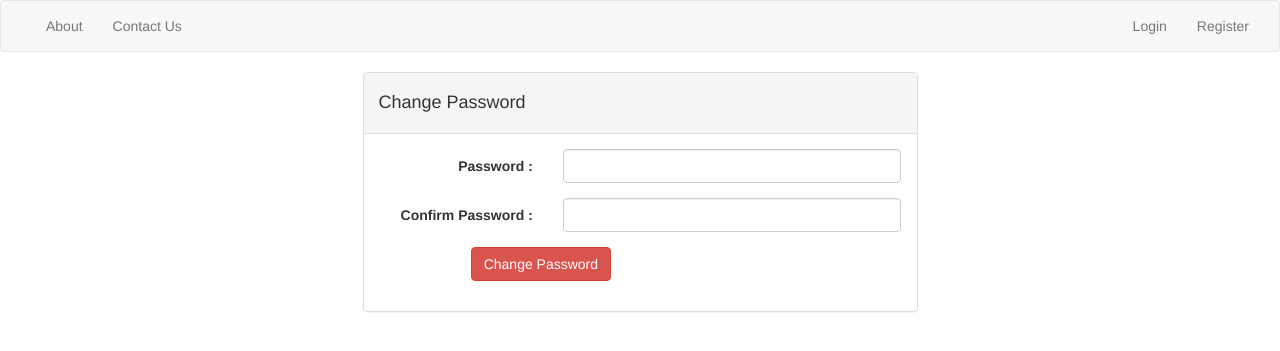
After one commit to tebogosewape/bootstrapslim, a PHP site: template resources/views/app/change_password.twig in a window 1280 px wide. The commit adds this page. Shown: the top 351 px of the page. Run offline with PHP 8.4, Linux system fonts and the light colour scheme; the template is opened without the code that fills it, so the values that code supplies are empty; some libraries are stand-ins or nearby versions.

Commit message:
Added Profile & Change Password Pages

```diff
--- /dev/null
+++ b/resources/views/app/change_password.twig
@@ -0,0 +1,53 @@
+{% extends "master.twig" %}
+
+{% block content %}
+
+	<div class="row">
+		<div class="col-sm-6 col-sm-offset-3">
+			<div class="panel panel-default">
+
+				<div class="panel-heading">
+					<h4>Change Password</h4>
+				</div>
+
+				<div class="panel-body">
+
+					<form action="{{ base_url() }}/password/update" method="POST" class="form-horizontal" role="form" autocomplete="off">
+
+						{{ csrf.field | raw }}
+
+						<input type="hidden" name="email_token" value="{{ email_token }}">
+
+
+						<div class="form-group {{ errors.password ? ' has-error' : '' }}">
+							<label class="control-label col-sm-4" for="password">Password :</label>
+							<div class="col-sm-8">
+								<input type="password" name="password" class="form-control" value="" title="">
+							</div>
+							{% if ( errors.password ) %}
+								<span class="text-danger help-block text-center">{{ errors.password | first }}</span>
+							{% endif %}
+						</div>
+
+						<div class="form-group">
+							<label class="control-label col-sm-4" for="confirm_password">Confirm Password :</label>
+							<div class="col-sm-8">
+								<input type="password" name="confirm_password" class="form-control" value=""title="">
+							</div>
+						</div>
+
+						<div class="form-group">
+							<div class="col-sm-10 col-sm-offset-2">
+								<button type="submit" class="btn btn-danger">Change Password</button>
+							</div>
+						</div>
+
+					</form>
+
+				</div>
+
+			</div>
+		</div>
+	</div>
+
+{% endblock %}
--- a/resources/views/partials/navbar.twig
+++ b/resources/views/partials/navbar.twig
@@ -25,6 +25,7 @@
                     <a href="#" class="dropdown-toggle" data-toggle="dropdown">Profile <span class="caret"></span></a>
                     <ul class="dropdown-menu" role="menu">
                         <li><a href="{{ base_url() }}/profile">Profile</a></li>
+                        <li><a href="{{ base_url() }}/password/update">Change Password</a></li>
                         <li class="divider"></li>
                         <li><a href="{{ base_url() }}/logout">Logout</a></li>
                     </ul>
--- a/routes/web.php
+++ b/routes/web.php
@@ -34,6 +34,9 @@
 		$this->get( '/profile', 					'ProfileController:index' )->setName('profile') ;
 		$this->post( '/profile', 					'ProfileController:postProfileUpdate' ) ;
 
+		$this->get( '/password/update', 			'ProfileController:password_update' )->setName('password_update') ;
+		$this->post( '/password/update', 			'ProfileController:postPasswordUpdate' ) ;
+
 		$this->get( '/logout', 						'AuthController:logout' ) ;
 
 	})->add( new AuthMiddleware( $container ) ) ;
```
Also changed, not shown: app/Controllers/ProfileController.php (+69 -0 lines).
